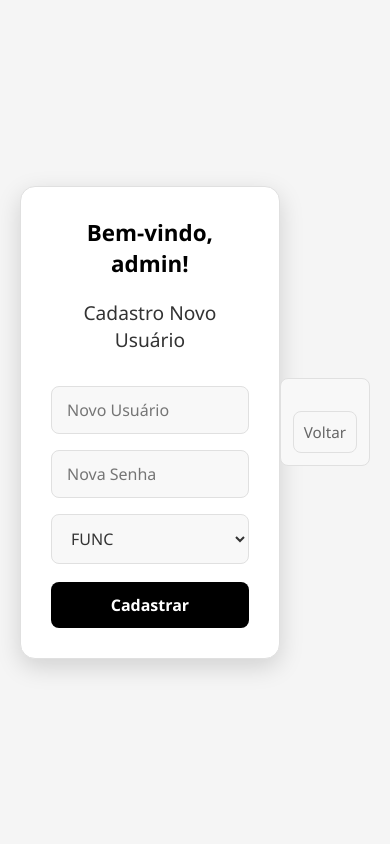
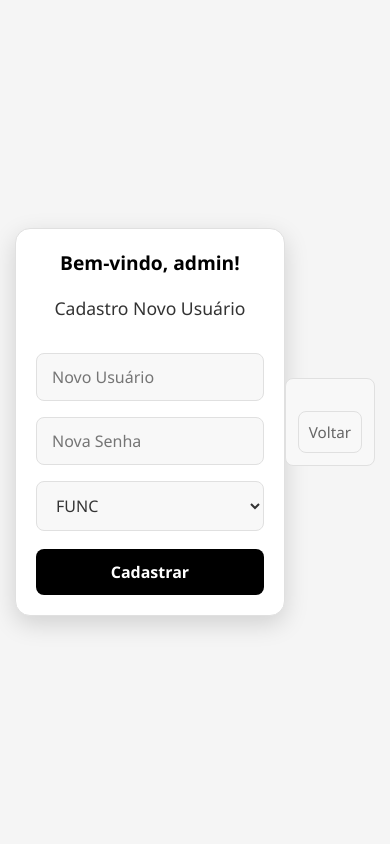
Before and after one commit to Guilherme-Engelmann/Mockup-MobileFirst, a PHP site: page /html/cadastro.php in a window 390 px wide. Run offline with PHP 8.4, Linux system fonts and the light colour scheme; a user stored in the database is signed in.

Commit message:
update - style

```diff
--- a/css/cadastro.css
+++ b/css/cadastro.css
@@ -126,3 +126,21 @@ p:not(:empty) {
     color: #333333;
     font-weight: 500;
 }
+
+@media (max-width: 480px) {
+    body {
+        padding: 15px;
+    }
+
+    form {
+        padding: 20px;
+    }
+
+    h2 {
+        font-size: 1.2em;
+    }
+
+    h3 {
+        font-size: 1.1em;
+    }
+}
```
